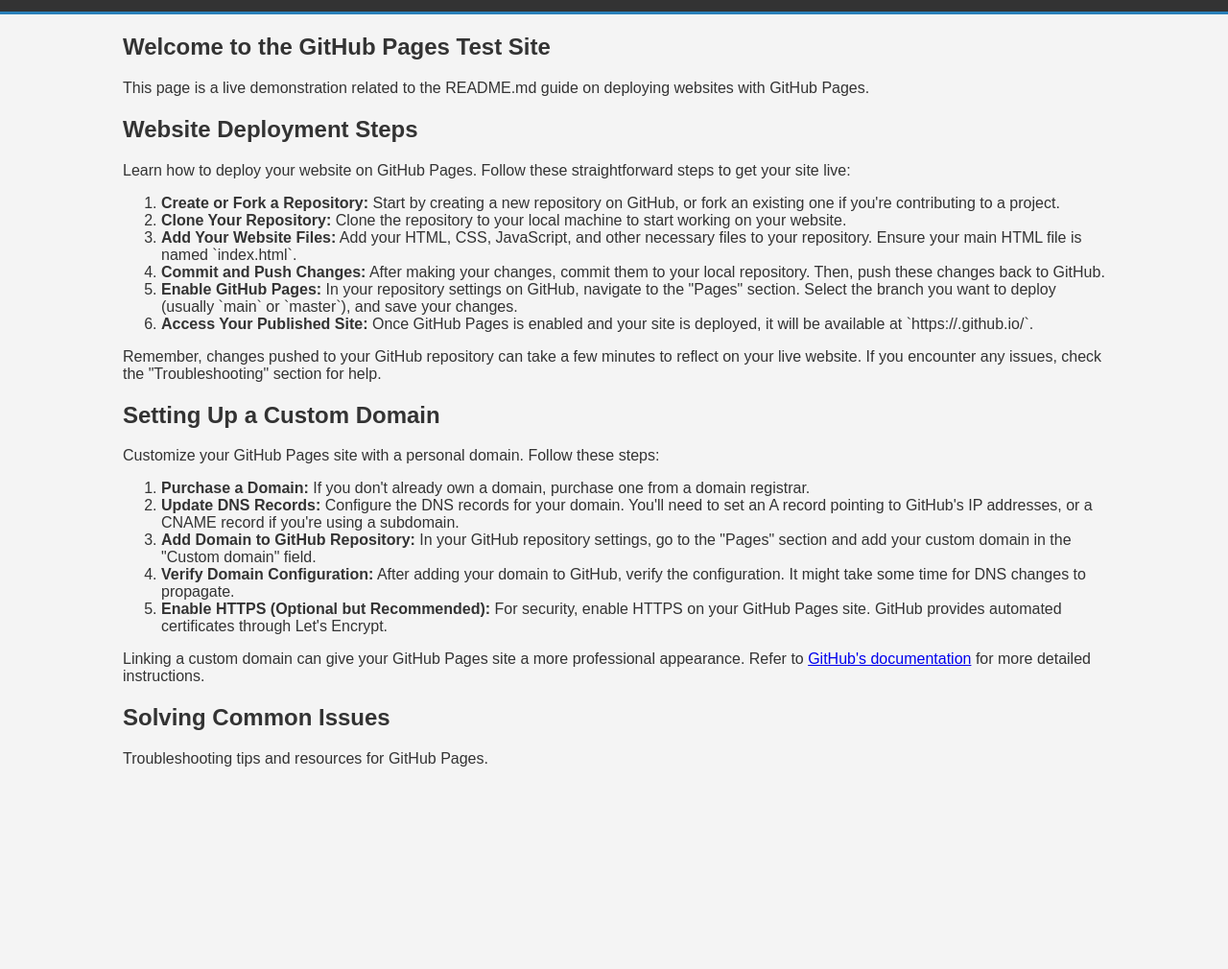
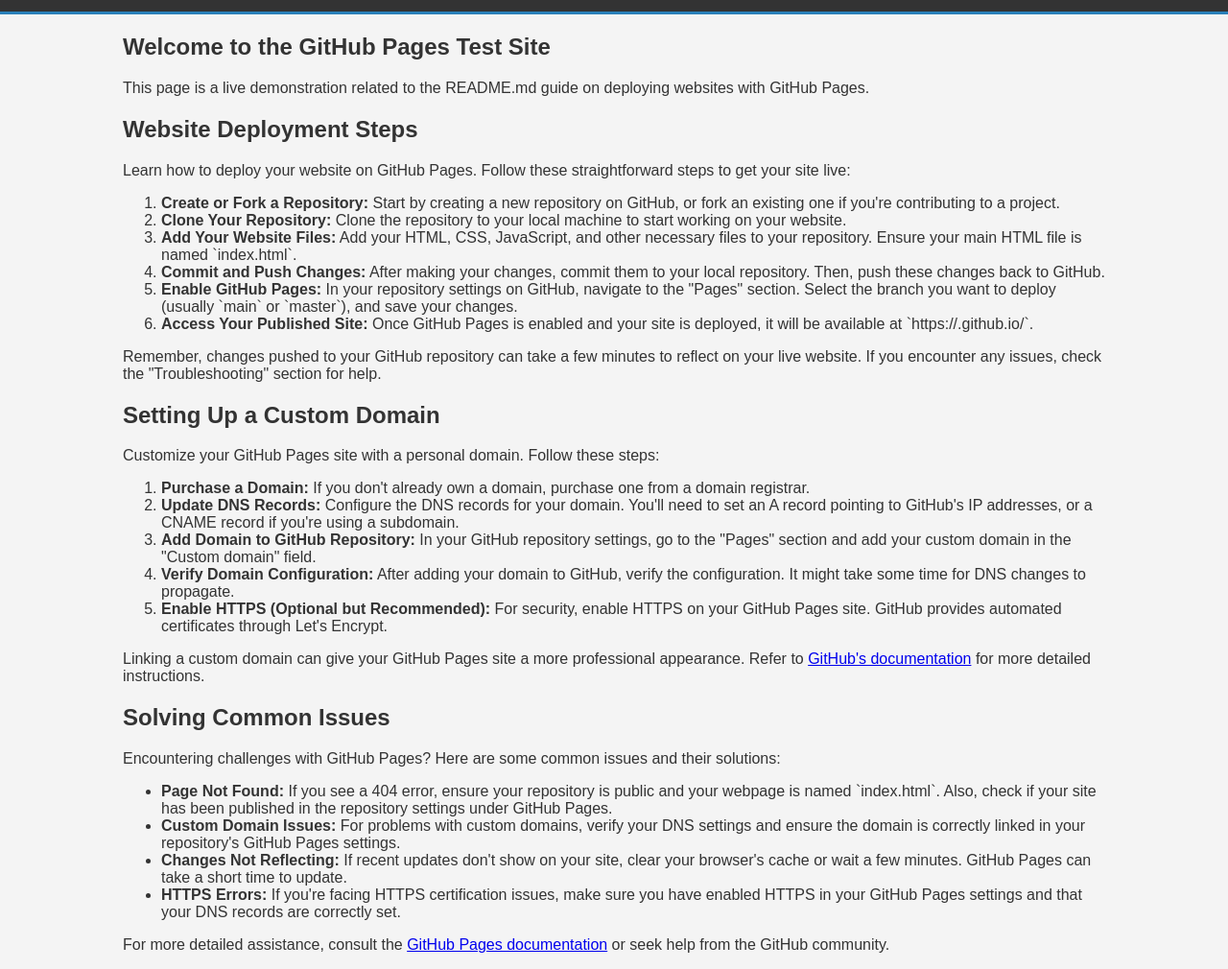
Before and after one commit to TylerGeorgeAlexander/github-pages-test, a plain HTML site: page index.html in a window 1280 px wide. Shown: the part 88-1098 px from the top of the page at 96% size. Before the commit the page ends 904 px from the top, so only its background shows below. Drawn offline with Linux system fonts and the light colour scheme.

Commit message:
feat: add detailed section for troubleshooting common issues

```diff
--- a/index.html
+++ b/index.html
@@ -115,9 +115,16 @@
 
         <section id="troubleshooting">
             <h2>Solving Common Issues</h2>
-            <p>Troubleshooting tips and resources for GitHub Pages.</p>
-            <!-- Additional content here -->
+            <p>Encountering challenges with GitHub Pages? Here are some common issues and their solutions:</p>
+            <ul>
+                <li><strong>Page Not Found:</strong> If you see a 404 error, ensure your repository is public and your webpage is named `index.html`. Also, check if your site has been published in the repository settings under GitHub Pages.</li>
+                <li><strong>Custom Domain Issues:</strong> For problems with custom domains, verify your DNS settings and ensure the domain is correctly linked in your repository's GitHub Pages settings.</li>
+                <li><strong>Changes Not Reflecting:</strong> If recent updates don't show on your site, clear your browser's cache or wait a few minutes. GitHub Pages can take a short time to update.</li>
+                <li><strong>HTTPS Errors:</strong> If you're facing HTTPS certification issues, make sure you have enabled HTTPS in your GitHub Pages settings and that your DNS records are correctly set.</li>
+            </ul>
+            <p>For more detailed assistance, consult the <a href="https://docs.github.com/en/pages">GitHub Pages documentation</a> or seek help from the GitHub community.</p>
         </section>
+
     </div>
 </body>
 </html>
```
